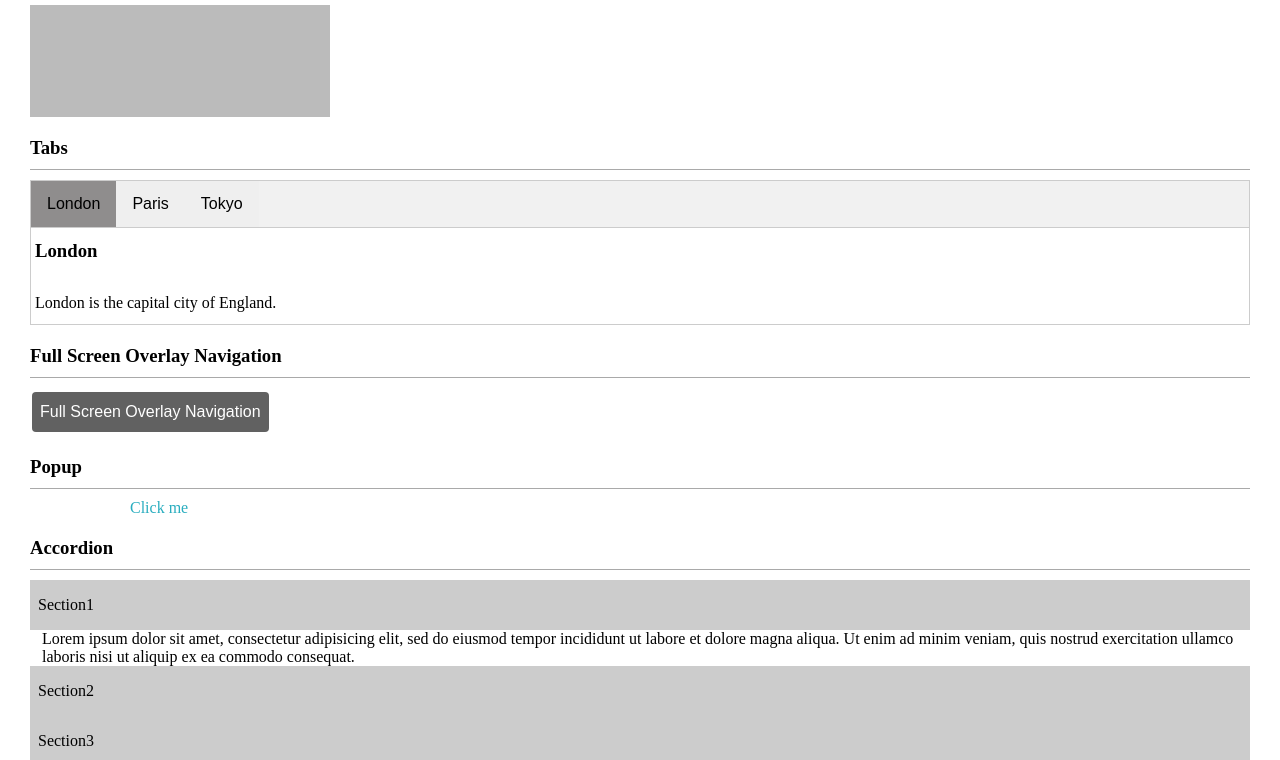
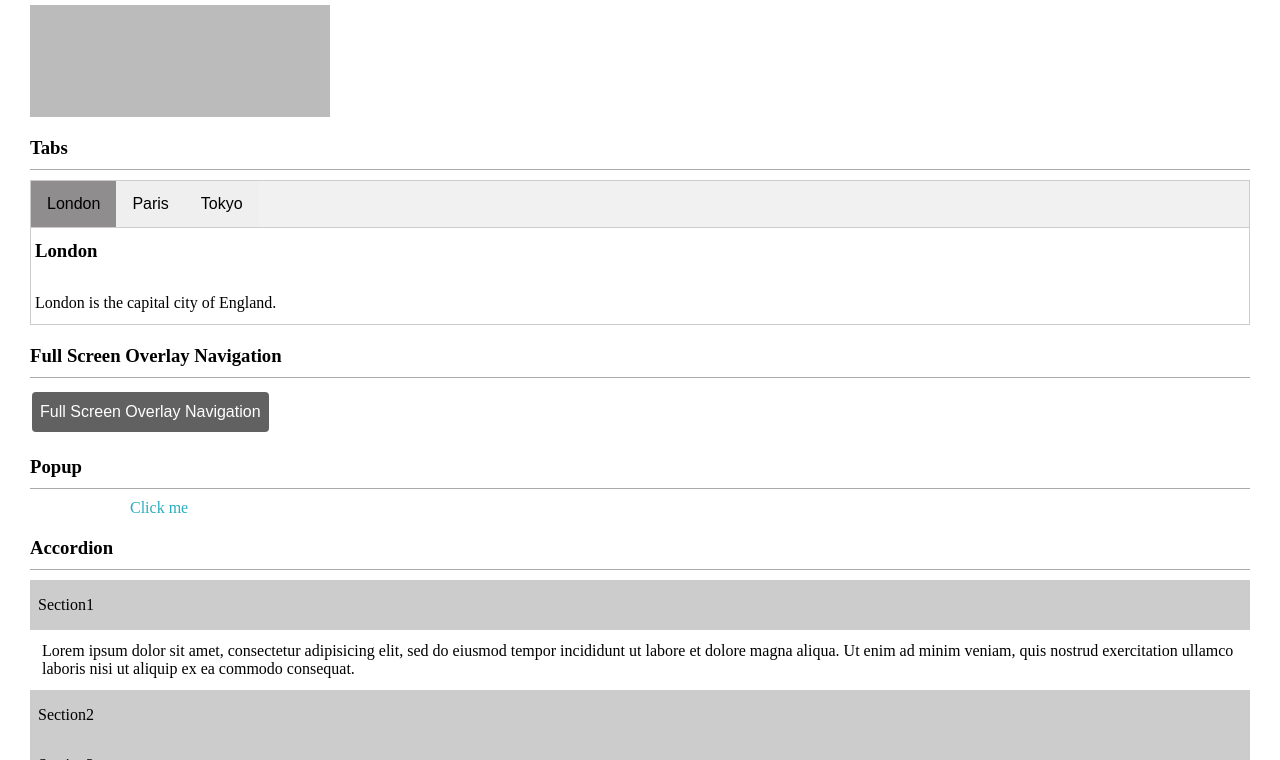
Before and after one commit to 1446450047/JS-Component, a website built with Vite: page index.html in a window 1280 px wide. Both pictures are taken after a click on the element "Section1". Shown: the part 1584-2344 px from the top of the page. Built offline with nearby package versions, Linux system fonts and the light colour scheme.

Commit message:
完成accordion的动画

```diff
--- a/accordion/accordion.js
+++ b/accordion/accordion.js
@@ -5,5 +5,6 @@ console.log(panels[0].style.height);
 for(let i = 0; i < accordions.length; i++){
     accordions[i].addEventListener("click",function (){
         panels[i].style.height = panels[i].style.height === "" ?  panels[i].scrollHeight  + "px" : ""
+        panels[i].classList.toggle("active")
     })
 }
--- a/accordion/accordion.scss
+++ b/accordion/accordion.scss
@@ -7,9 +7,9 @@
   >.panel{
     transition: all 0.5s;
     overflow: hidden;
-    padding: 0 12px;
     height: 0;
     &.active{
+      margin: 12px 12px;
     }
   }
 }
--- a/index.html
+++ b/index.html
@@ -157,7 +157,7 @@
     <h3 class="title">Accordion</h3>
     <div class="accordion-wrapper">
         <div class="accordion">Section1</div>
-        <div class="panel active">
+        <div class="panel">
             <p>Lorem ipsum dolor sit amet, consectetur adipisicing elit, sed do eiusmod tempor incididunt ut labore et dolore magna aliqua. Ut enim ad minim veniam, quis nostrud exercitation ullamco laboris nisi ut aliquip ex ea commodo consequat.</p>
         </div>
         <div class="accordion">Section2</div>
```
